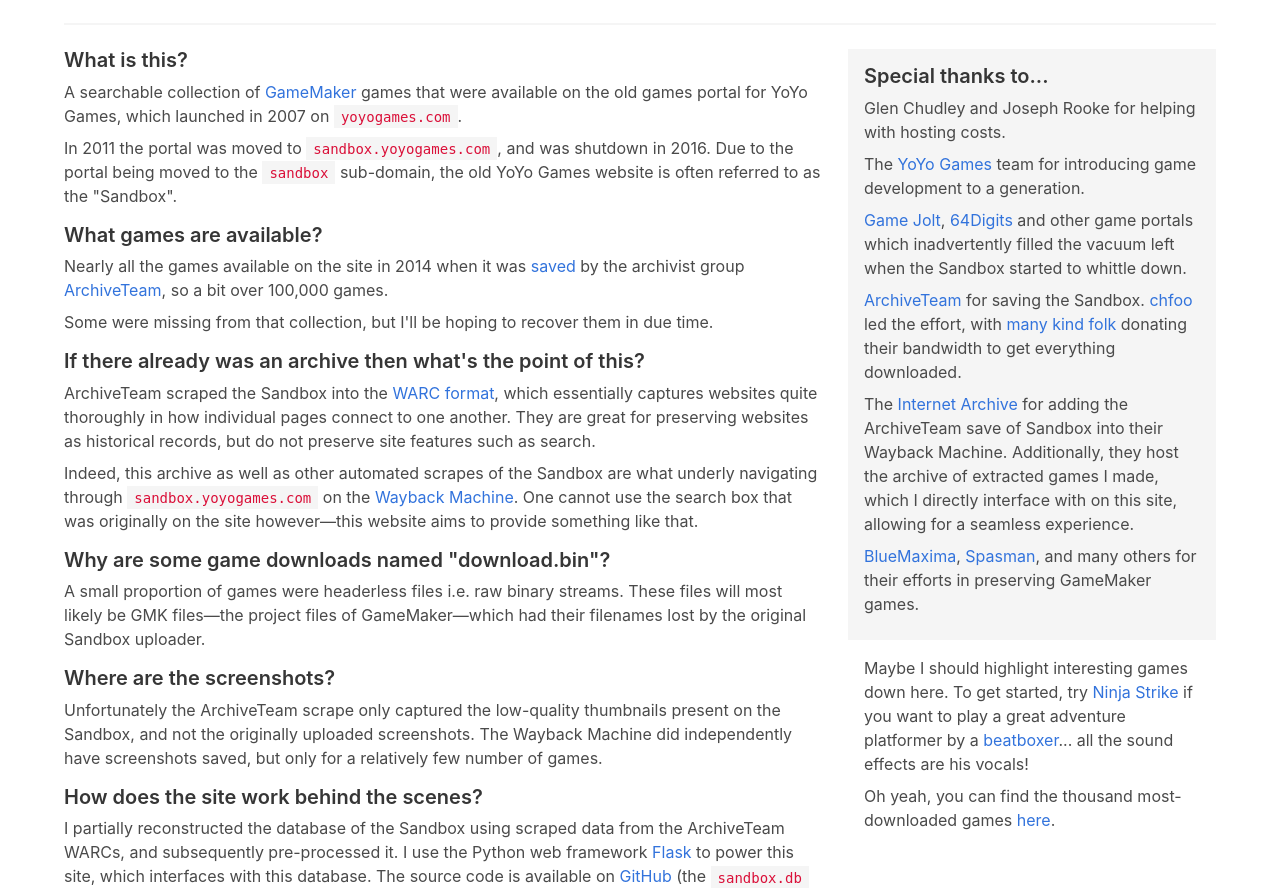
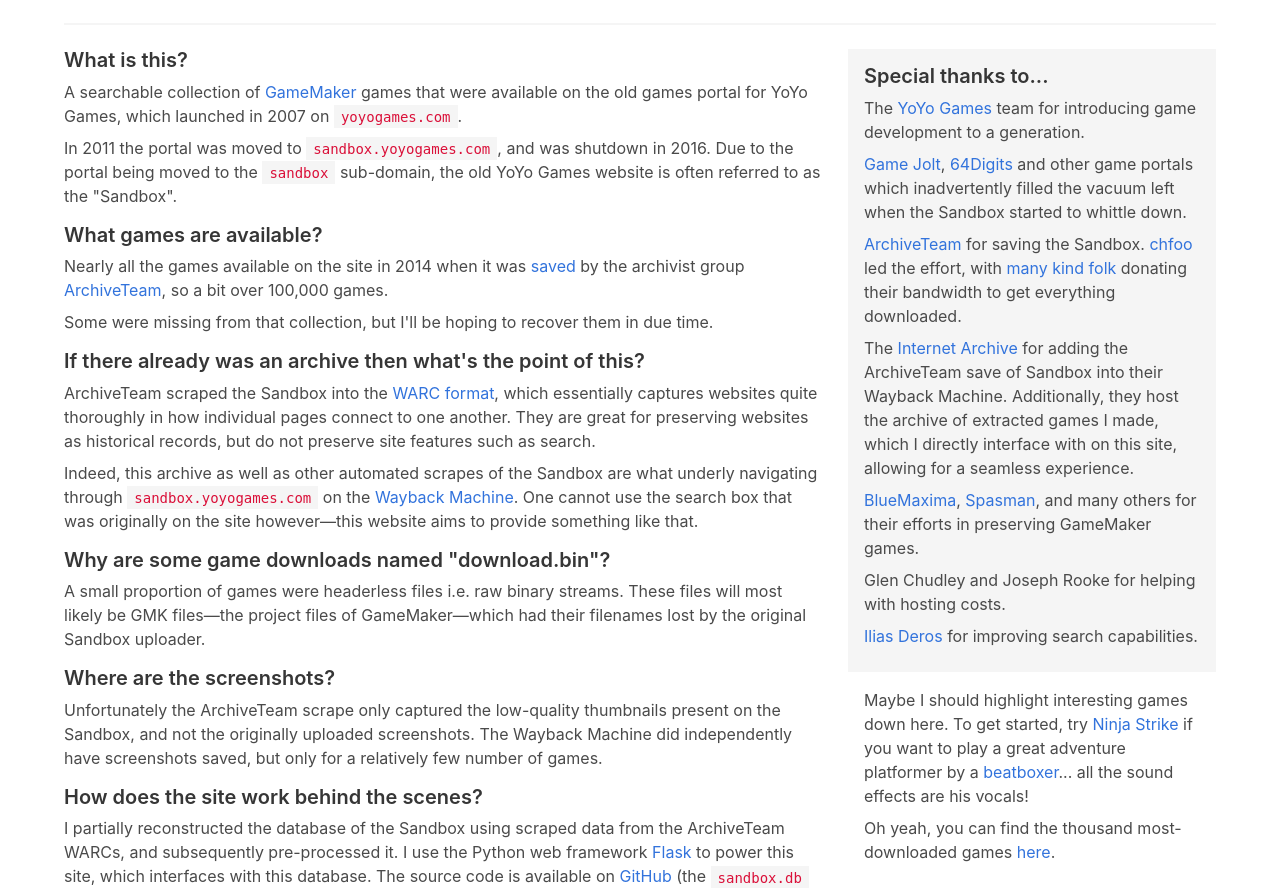
Before and after one commit to honno/yygarchive.org, a Flask app: page / in a window 1280 px wide. Shown: the part 103-991 px from the top of the page. Run offline with Flask 2, Linux system fonts and the light colour scheme.

Commit message:
credit Ilias

```diff
--- a/app/templates/index.html
+++ b/app/templates/index.html
@@ -42,12 +42,13 @@
         <div class="column" >
             <div class="container has-background-light p-4" >
                 <h2 class="title is-5 mb-2">Special thanks to...</h2>
-                <p class="mb-2">Glen Chudley and Joseph Rooke for helping with hosting costs.</p>
                 <p class="mb-2">The <a href="https://www.yoyogames.com/">YoYo Games</a> team for introducing game development to a generation.</p>
                 <p class="mb-2"><a href="https://www.gamejolt.com/">Game Jolt</a>, <a href="https://www.64digits.com/">64Digits</a> and other game portals which inadvertently filled the vacuum left when the Sandbox started to whittle down.</p>
                 <p class="mb-2"><a href="https://archiveteam.org/index.php?title=Main_Page">ArchiveTeam</a> for saving the Sandbox. <a href="https://chfoo.github.io/">chfoo</a> led the effort, with <a href="http://tracker.archiveteam.org/gamemakersandbox/">many kind folk</a> donating their bandwidth to get everything downloaded.</p>
                 <p class="mb-2">The <a href="https://archive.org/">Internet Archive</a> for adding the ArchiveTeam save of Sandbox into their Wayback Machine. Additionally, they host the archive of extracted games I made, which I directly interface with on this site, allowing for a seamless experience.</p>
                 <p class="mb-2" ><a href="https://bluemaxima.org/">BlueMaxima</a>, <a href="https://twitter.com/SpasmanGames">Spasman</a>, and many others for their efforts in preserving GameMaker games.</p>
+                <p class="mb-2">Glen Chudley and Joseph Rooke for helping with hosting costs.</p>
+                <p class="mb-2"><a href="https://github.com/IliasDeros">Ilias Deros</a> for improving search capabilities.</p>
             </div>
             <div class="container p-4">
                 <p class="mb-2">Maybe I should highlight interesting games down here. To get started, try <a href="https://www.yygarchive.org/game/79100">Ninja Strike</a> if you want to play a great adventure platformer by a <a href="https://www.youtube.com/watch?v=fr49Yo1RCPI">beatboxer</a>... all the sound effects are his vocals!</p>
```
